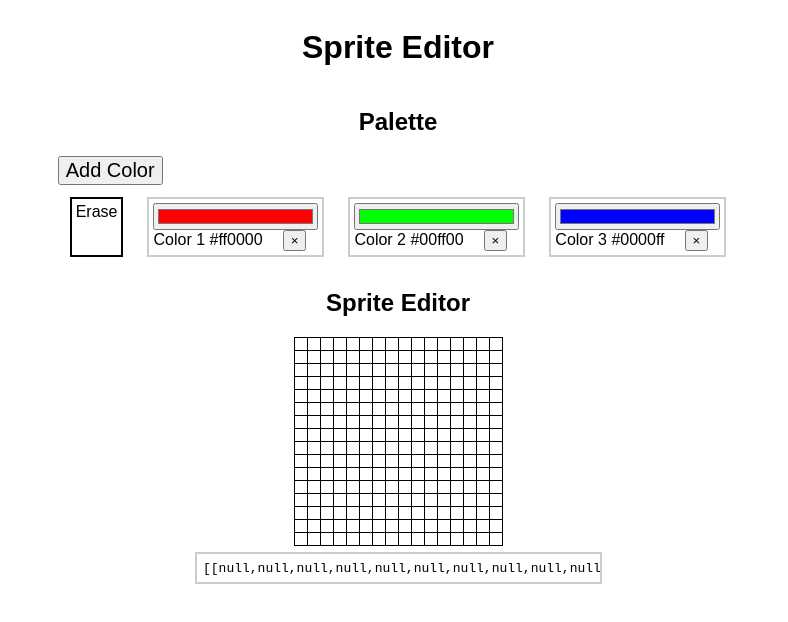
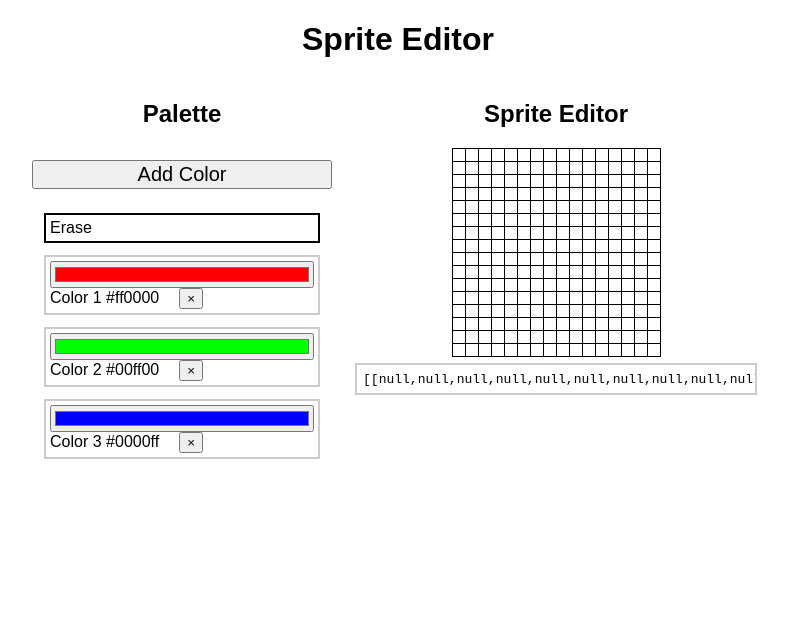
Before and after one commit to chipbell4/peach.js, a React app in the folder editor/: page / in a window 1280 px wide. Shown: the top 622 px of the page, without its empty margins (242-1030 px from the left). Built offline with nearby package versions, Linux system fonts and the light colour scheme.

Commit message:
Slightly better editor layout

```diff
--- a/editor/index.css
+++ b/editor/index.css
@@ -1,5 +1,5 @@
 body {
-    max-width: 800px;
+    max-width: 1800px;
     margin-left: auto;
     margin-right: auto;
     font-family: sans-serif;
@@ -7,21 +7,31 @@ body {
 
 .flex-container {
     display: flex;
-    flex-direction: column;
-    align-items: center;
+    flex-direction: row;
+    flex-wrap: wrap;
+    gap: 1em;
+    justify-content: center;
+}
+
+.flex-container > * {
+    flex: 0 1 calc(33.333% - 0.67em);
+    min-width: 0;
 }
 
 h1, h2, h3 {
     text-align: center;
 }
 
+.palette {
+    display: flex;
+    flex-direction: column;
+    gap: 0.75em;
+    max-width: 300px;
+}
+
 .palette button.add {
     font-size: 20px;
     display: block;
-}
-
-.palette .color-pickers {
-    display: flex;
 }
 
 .palette .color-picker-container {
@@ -38,9 +48,15 @@ h1, h2, h3 {
     margin-left: 1.5em;
 }
 
+.editor-column {
+    text-align: center;
+}
+
 .sprite-grid {
     border-spacing: 0;
     border-collapse: collapse;
+    margin-left: auto;
+    margin-right: auto;
 }
 
 .code-container .rendered-code {
--- a/editor/src/index.tsx
+++ b/editor/src/index.tsx
@@ -14,14 +14,16 @@ const App = () => {
     const [sprite, setSprite] = React.useState(Array.from({ length: height }, () => Array(width).fill(null)));
 
     return (
-        <div className="flex-container">
+        <>
             <h1>Sprite Editor</h1>
-            <Palette startingColors={colors} onColorChange={setColors} onSelectColor={(c) => setWorkingColor(c)}/>
             <div className="flex-container">
-                <SpriteEditor sprite={sprite} onSpriteChange={setSprite} color={workingColor} palette={colors}/>
-                <Code sprite={sprite} />
+                <Palette startingColors={colors} onColorChange={setColors} onSelectColor={(c) => setWorkingColor(c)}/>
+                <div className="editor-column">
+                    <SpriteEditor sprite={sprite} onSpriteChange={setSprite} color={workingColor} palette={colors}/>
+                    <Code sprite={sprite} />
+                </div>
             </div>
-        </div>
+        </>
     );
 };
 
```
Also changed, not shown: editor/src/palette.tsx (line endings or trailing spaces).
